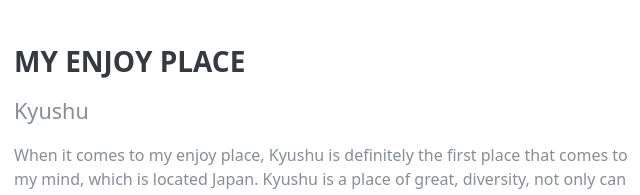
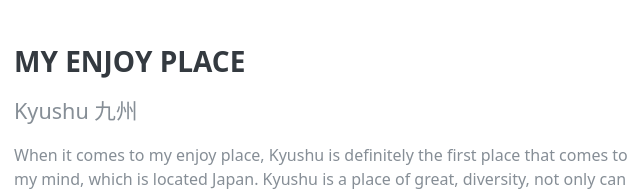
Before and after one commit to forever0228/forever0228.github.io, a website: page index.html in a window 1280 px wide. Shown: the part 1152-1347 px from the top of the page, 306-946 px from the left. Drawn offline with Linux system fonts and the light colour scheme; a web font is replaced by a local one.

Commit message:
Add files via upload

```diff
--- a/index.html
+++ b/index.html
@@ -121,7 +121,7 @@
           <div class="resume-item d-flex flex-column flex-md-row mb-5">
             <div class="resume-content mr-auto">
               <h3 class="mb-0">My enjoy place</h3>
-              <div class="subheading mb-3">Kyushu</div>
+              <div class="subheading mb-3">Kyushu 九州</div>
               <p>When it comes to my enjoy place, Kyushu is definitely the first place that comes to my mind, which is located Japan. Kyushu is a place of great, diversity, not only can people experience the rural life there, but they can get to know warm hospitality as well.</p>
             </div>
             <div class="resume-date text-md-right">
```
